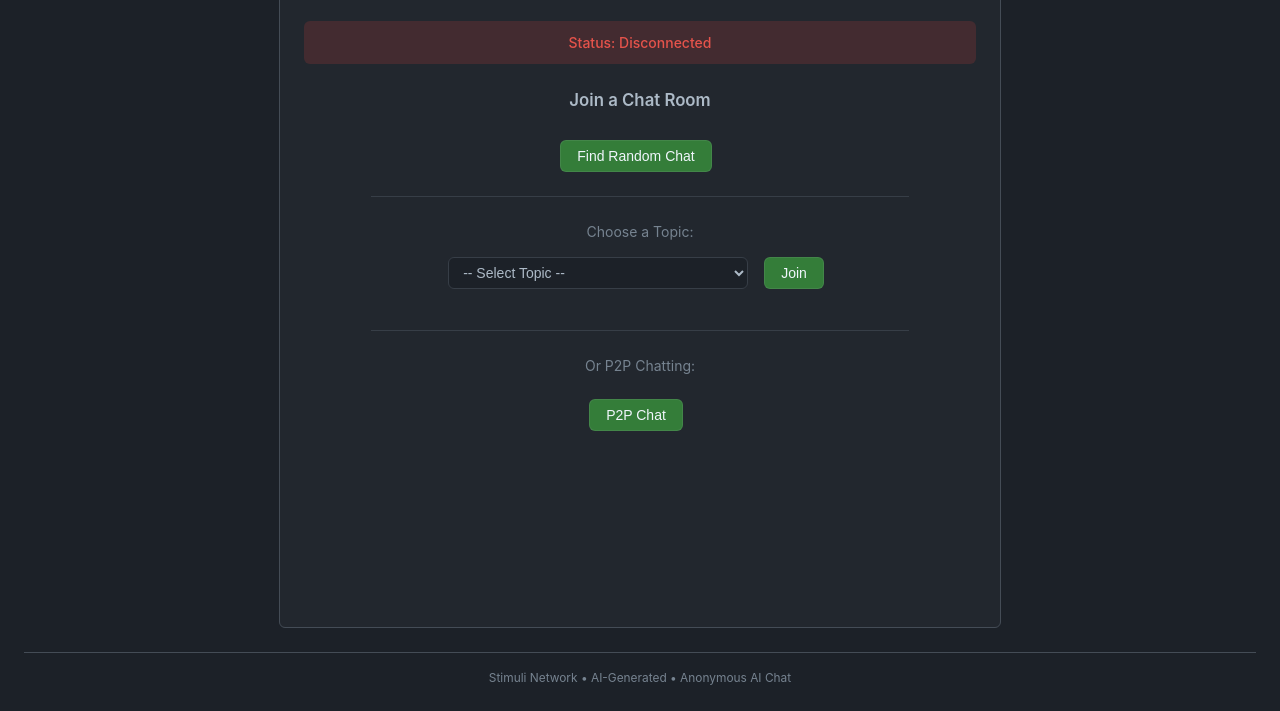
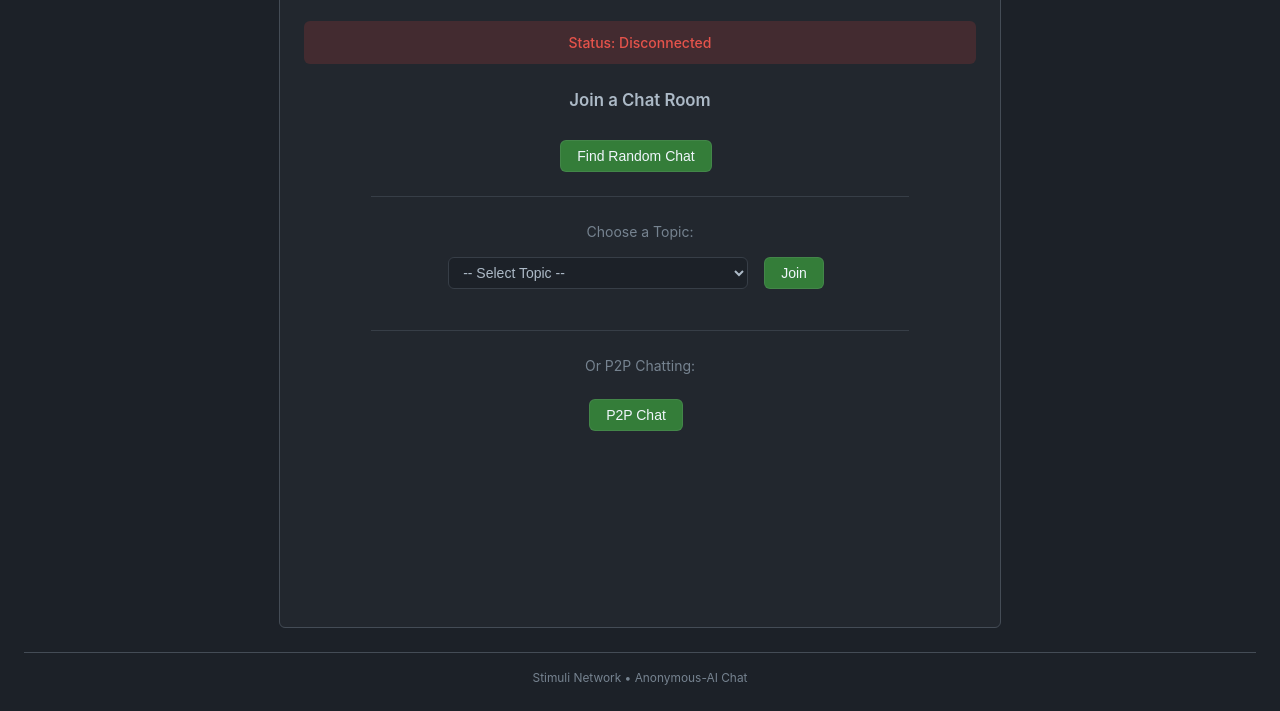
Before and after one commit to mowrey/stimuli.network, a website: page index.html in a window 1280 px wide. Shown: the part 89-800 px from the top of the page. Drawn offline with Linux system fonts and the light colour scheme.

Commit message:
Update index.html

```diff
--- a/index.html
+++ b/index.html
@@ -191,7 +191,7 @@
 
     <!-- Footer -->
     <footer>
-        Stimuli Network • AI-Generated • Anonymous AI Chat
+        Stimuli Network • Anonymous-AI Chat
     </footer>
 
     <!-- JavaScript (No changes needed for the button addition) -->
```
